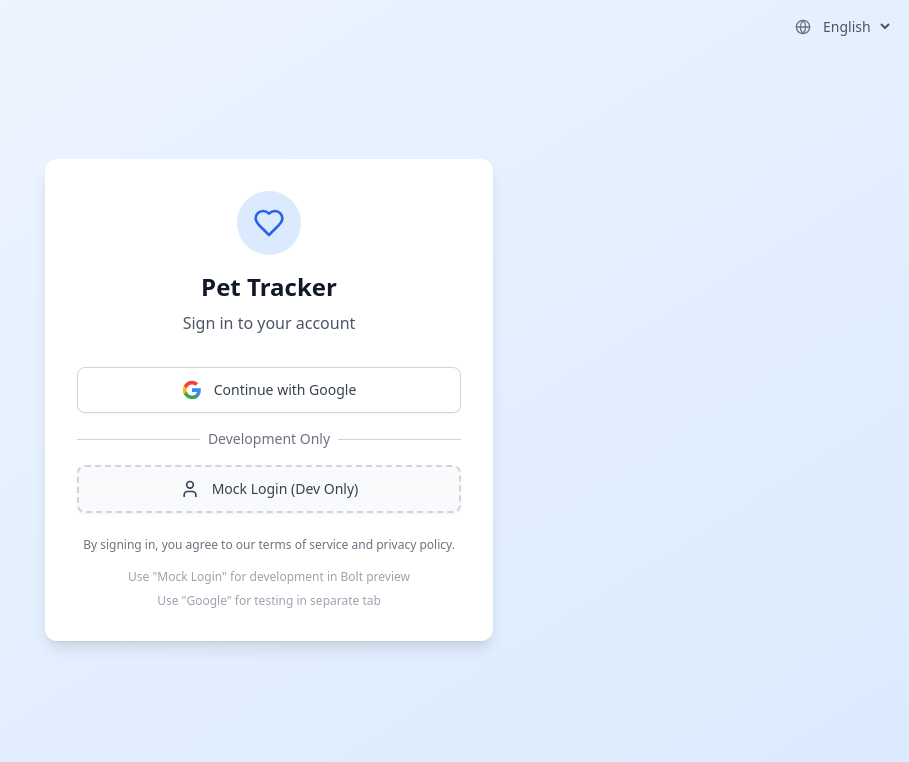
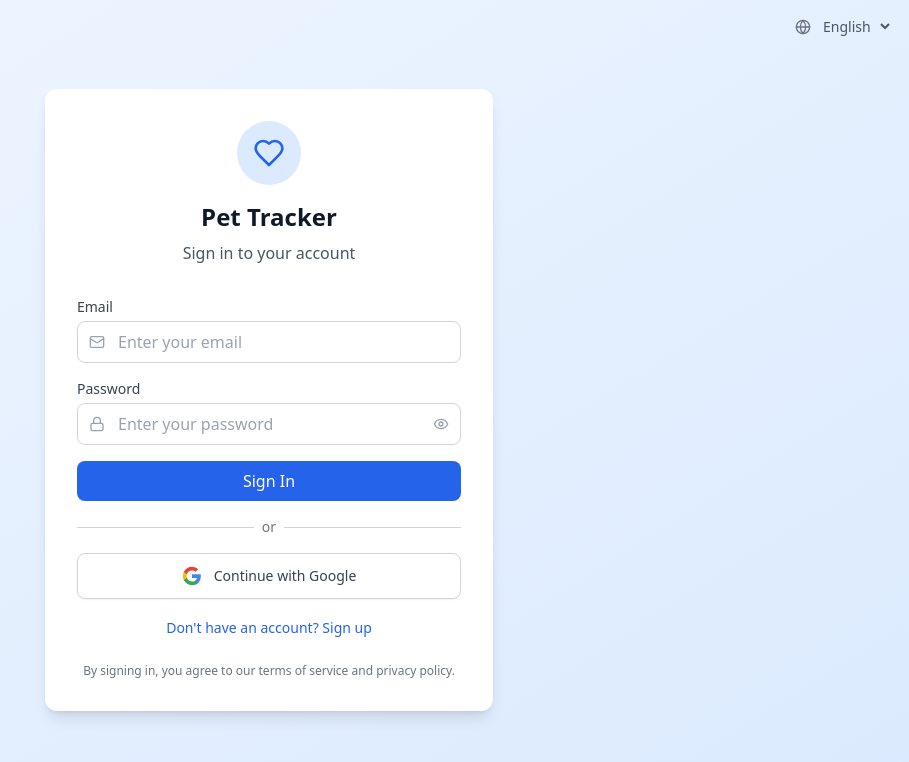
Before and after one commit to siabrac/purrfect-health, a React (Vite) app: page / in a window 1280 px wide. Shown: the top 762 px of the page, without its empty margins (371-1280 px from the left). Built offline with nearby package versions, Linux system fonts and the light colour scheme; no server answers.

Commit message:
Add Email Authentication and Remove Mock Login

```diff
--- a/src/components/AuthForm.tsx
+++ b/src/components/AuthForm.tsx
@@ -2,32 +2,66 @@ import React, { useState } from 'react';
 import { useLanguage } from '../contexts/LanguageContext';
 import { supabase } from '../lib/supabase';
 import LanguageSelector from './LanguageSelector';
-import { Heart, User } from 'lucide-react';
+import { Heart, Mail, Lock, User, Eye, EyeOff } from 'lucide-react';
 
 export default function AuthForm() {
   const { t } = useLanguage();
   const [loading, setLoading] = useState(false);
-  const [mockLoading, setMockLoading] = useState(false);
   const [error, setError] = useState<string | null>(null);
+  const [isSignUp, setIsSignUp] = useState(false);
+  const [showPassword, setShowPassword] = useState(false);
+  const [formData, setFormData] = useState({
+    email: '',
+    password: '',
+    confirmPassword: ''
+  });
 
-  // Detect if we're in the bolt.new iframe or separate tab
-  const isInIframe = window !== window.top;
-  const currentUrl = window.location.origin;
+  const handleEmailAuth = async (e: React.FormEvent) => {
+    e.preventDefault();
+    setLoading(true);
+    setError(null);
+
+    try {
+      if (isSignUp) {
+        if (formData.password !== formData.confirmPassword) {
+          throw new Error('Passwords do not match');
+        }
+
+        const { error } = await supabase.auth.signUp({
+          email: formData.email,
+          password: formData.password,
+        });
+
+        if (error) throw error;
+
+        // Show success message for sign up
+        setError('Check your email for the confirmation link!');
+      } else {
+        const { error } = await supabase.auth.signInWithPassword({
+          email: formData.email,
+          password: formData.password,
+        });
+
+        if (error) throw error;
+      }
+    } catch (error: any) {
+      console.error('Auth error:', error);
+      setError(error.message);
+    } finally {
+      setLoading(false);
+    }
+  };
 
   const handleGoogleSignIn = async (e: React.MouseEvent) => {
     e.preventDefault();
     setLoading(true);
     setError(null);
 
-    console.log('Attempting Google sign-in...');
-    console.log('Current URL:', currentUrl);
-    console.log('Is in iframe:', isInIframe);
-
     try {
       const { error } = await supabase.auth.signInWithOAuth({
         provider: 'google',
         options: {
-          redirectTo: currentUrl,
+          redirectTo: window.location.origin,
           queryParams: {
             access_type: 'offline',
             prompt: 'consent',
@@ -35,54 +69,14 @@ export default function AuthForm() {
         }
       });
 
-      if (error) {
+      if (error) throw error;
+    } catch (error: any) {
       console.error('Google sign-in error:', error);
-        throw error;
-      }
-
-      console.log('Google sign-in initiated successfully');
-    } catch (error: any) {
-      console.error('Sign-in error:', error);
       setError(error.message);
       setLoading(false);
     }
-    // Don't set loading to false here as the redirect should happen
   };
 
-  const handleMockLogin = async () => {
-    setMockLoading(true);
-    setError(null);
-
-    try {
-      // Create a mock user session for development
-      const mockUser = {
-        id: 'a0eebc99-9c0b-4ef8-bb6d-6bb9bd380a11',
-        email: 'demo@pettracker.com',
-        user_metadata: {
-          full_name: 'Demo User',
-          avatar_url: 'https://images.pexels.com/photos/1239291/pexels-photo-1239291.jpeg?auto=compress&cs=tinysrgb&w=100&h=100&fit=crop'
-        }
-      };
-
-      // Simulate API delay
-      await new Promise(resolve => setTimeout(resolve, 1000));
-
-      // For development, we'll simulate a successful login
-      // In a real app, you'd never do this - this is just for development
-      console.log('Mock login successful:', mockUser);
-
-      // Set mock auth flag
-      localStorage.setItem('mock-auth', 'true');
-
-      // Force a page reload to trigger the auth state change
-      window.location.reload();
-    } catch (error: any) {
-      console.error('Mock login error:', error);
-      setError('Mock login failed');
-    } finally {
-      setMockLoading(false);
-    }
-  };
   return (
     <div className="min-h-screen bg-gradient-to-br from-primary-50 to-primary-100 flex items-center justify-center p-4">
       <div className="max-w-md w-full bg-white rounded-xl shadow-lg p-8">
@@ -96,16 +90,30 @@ export default function AuthForm() {
           </div>
           <h1 className="text-2xl font-bold text-gray-900 mb-2">{t('auth.title')}</h1>
           <p className="text-gray-600">
-            {t('auth.subtitle')}
+            {isSignUp ? 'Create your account' : t('auth.subtitle')}
           </p>
         </div>
 
         {error && (
-          <div className="bg-red-50 border border-red-200 rounded-lg p-3 mb-6">
-            <p className="text-sm text-red-600">{error}</p>
+          <div className={`border rounded-lg p-3 mb-6 ${
+            error.includes('Check your email')
+              ? 'bg-green-50 border-green-200'
+              : 'bg-red-50 border-red-200'
+          }`}>
+            <p className={`text-sm ${
+              error.includes('Check your email')
+                ? 'text-green-600'
+                : 'text-red-600'
+            }`}>
+              {error}
+            </p>
             <button
               onClick={() => setError(null)}
-              className="text-xs text-red-500 hover:text-red-700 mt-1"
+              className={`text-xs mt-1 ${
+                error.includes('Check your email')
+                  ? 'text-green-500 hover:text-green-700'
+                  : 'text-red-500 hover:text-red-700'
+              }`}
             >
               Dismiss
             </button>
@@ -113,6 +121,83 @@ export default function AuthForm() {
         )}
 
         <div className="space-y-4">
+          {/* Email/Password Form */}
+          <form onSubmit={handleEmailAuth} className="space-y-4">
+            <div>
+              <label className="label">Email</label>
+              <div className="relative">
+                <Mail className="absolute left-3 top-1/2 transform -translate-y-1/2 w-4 h-4 text-gray-400" />
+                <input
+                  type="email"
+                  value={formData.email}
+                  onChange={(e) => setFormData({ ...formData, email: e.target.value })}
+                  className="input pl-10"
+                  placeholder="Enter your email"
+                  required
+                />
+              </div>
+            </div>
+
+            <div>
+              <label className="label">Password</label>
+              <div className="relative">
+                <Lock className="absolute left-3 top-1/2 transform -translate-y-1/2 w-4 h-4 text-gray-400" />
+                <input
+                  type={showPassword ? 'text' : 'password'}
+                  value={formData.password}
+                  onChange={(e) => setFormData({ ...formData, password: e.target.value })}
+                  className="input pl-10 pr-10"
+                  placeholder="Enter your password"
+                  required
+                />
+                <button
+                  type="button"
+                  onClick={() => setShowPassword(!showPassword)}
+                  className="absolute right-3 top-1/2 transform -translate-y-1/2 text-gray-400 hover:text-gray-600"
+                >
+                  {showPassword ? <EyeOff className="w-4 h-4" /> : <Eye className="w-4 h-4" />}
+                </button>
+              </div>
+            </div>
+
+            {isSignUp && (
+              <div>
+                <label className="label">Confirm Password</label>
+                <div className="relative">
+                  <Lock className="absolute left-3 top-1/2 transform -translate-y-1/2 w-4 h-4 text-gray-400" />
+                  <input
+                    type={showPassword ? 'text' : 'password'}
+                    value={formData.confirmPassword}
+                    onChange={(e) => setFormData({ ...formData, confirmPassword: e.target.value })}
+                    className="input pl-10"
+                    placeholder="Confirm your password"
+                    required
+                  />
+                </div>
+              </div>
+            )}
+
+            <button
+              type="submit"
+              disabled={loading}
+              className="w-full btn-primary"
+            >
+              {loading ? (
+                <div className="w-5 h-5 mr-3 animate-spin rounded-full border-2 border-white border-t-transparent"></div>
+              ) : null}
+              {isSignUp ? 'Create Account' : 'Sign In'}
+            </button>
+          </form>
+
+          <div className="relative my-6">
+            <div className="absolute inset-0 flex items-center">
+              <div className="w-full border-t border-gray-300" />
+            </div>
+            <div className="relative flex justify-center text-sm">
+              <span className="px-2 bg-white text-gray-500">or</span>
+            </div>
+          </div>
+
           <button
             type="button"
             onClick={handleGoogleSignIn}
@@ -144,28 +229,19 @@ export default function AuthForm() {
             {loading ? t('auth.signingIn') : t('auth.continueWithGoogle')}
           </button>
 
-          <div className="relative my-6">
-            <div className="absolute inset-0 flex items-center">
-              <div className="w-full border-t border-gray-300" />
-            </div>
-            <div className="relative flex justify-center text-sm">
-              <span className="px-2 bg-white text-gray-500">Development Only</span>
-            </div>
-          </div>
-
+          <div className="text-center">
             <button
               type="button"
-            onClick={handleMockLogin}
-            disabled={mockLoading}
-            className="w-full flex items-center justify-center px-4 py-3 border-2 border-dashed border-gray-300 rounded-lg shadow-sm bg-gray-50 text-sm font-medium text-gray-700 hover:bg-gray-100 focus:outline-none focus:ring-2 focus:ring-offset-2 focus:ring-primary-500 disabled:opacity-50 disabled:cursor-not-allowed transition-colors duration-200"
+              onClick={() => {
+                setIsSignUp(!isSignUp);
+                setError(null);
+                setFormData({ email: '', password: '', confirmPassword: '' });
+              }}
+              className="text-sm text-primary-600 hover:text-primary-500"
             >
-            {mockLoading ? (
-              <div className="w-5 h-5 mr-3 animate-spin rounded-full border-2 border-gray-300 border-t-gray-600"></div>
-            ) : (
-              <User className="w-5 h-5 mr-3" />
-            )}
-            {mockLoading ? t('auth.loggingIn') : t('auth.mockLogin')}
+              {isSignUp ? 'Already have an account? Sign in' : "Don't have an account? Sign up"}
             </button>
+          </div>
         </div>
 
         <div className="mt-6 text-center">
@@ -173,16 +249,6 @@ export default function AuthForm() {
             {t('auth.terms')}
           </p>
         </div>
-
-        {/* Development info */}
-        <div className="mt-4 text-center">
-          <p className="text-xs text-gray-400 mb-2">
-            {t('auth.devInfo1')}
-          </p>
-          <p className="text-xs text-gray-400">
-            {t('auth.devInfo2')}
-          </p>
-        </div>
       </div>
     </div>
   );
--- a/src/hooks/useAuth.ts
+++ b/src/hooks/useAuth.ts
@@ -1,35 +1,12 @@
 import { useState, useEffect } from 'react';
 import { User } from '@supabase/supabase-js';
-import { supabase, supabaseAdmin } from '../lib/supabase';
+import { supabase } from '../lib/supabase';
 
-// Mock user for development
-const MOCK_USER = {
-  id: 'a0eebc99-9c0b-4ef8-bb6d-6bb9bd380a11',
-  email: 'demo@pettracker.com',
-  user_metadata: {
-    full_name: 'Demo User',
-    avatar_url: 'https://images.pexels.com/photos/1239291/pexels-photo-1239291.jpeg?auto=compress&cs=tinysrgb&w=100&h=100&fit=crop'
-  },
-  app_metadata: {},
-  aud: 'authenticated',
-  created_at: new Date().toISOString(),
-  updated_at: new Date().toISOString()
-} as User;
 export function useAuth() {
   const [user, setUser] = useState<User | null>(null);
   const [loading, setLoading] = useState(true);
-  const [isMockUser, setIsMockUser] = useState(false);
 
   useEffect(() => {
-    // Check for mock login in development
-    const isMockMode = localStorage.getItem('mock-auth') === 'true';
-
-    if (isMockMode) {
-      setUser(MOCK_USER);
-      setLoading(false);
-      return;
-    }
-
     // Get initial session
     supabase.auth.getSession().then(({ data: { session } }) => {
       setUser(session?.user ?? null);
@@ -40,10 +17,6 @@ export function useAuth() {
     const {
       data: { subscription },
     } = supabase.auth.onAuthStateChange((_event, session) => {
-      // Don't override mock auth
-      if (localStorage.getItem('mock-auth') === 'true') {
-        return;
-      }
       setUser(session?.user ?? null);
       setLoading(false);
     });
@@ -51,50 +24,14 @@ export function useAuth() {
     return () => subscription.unsubscribe();
   }, []);
 
-  // Get the appropriate Supabase client based on auth type
-  const getSupabaseClient = () => {
-    return isMockUser ? supabaseAdmin : supabase
-  }
-
-  const mockLogin = () => {
-    const mockUser = {
-      id: 'a0eebc99-9c0b-4ef8-bb6d-6bb9bd380a11',
-      email: 'demo@pettracker.com',
-      user_metadata: {
-        full_name: 'Demo User',
-        avatar_url: 'https://images.pexels.com/photos/220453/pexels-photo-220453.jpeg?auto=compress&cs=tinysrgb&w=150'
-      }
-    };
-
-    // Create a mock session for Supabase
-    const mockSession = {
-      access_token: 'mock-access-token',
-      refresh_token: 'mock-refresh-token',
-      expires_in: 3600,
-      expires_at: Math.floor(Date.now() / 1000) + 3600,
-      token_type: 'bearer',
-      user: mockUser
-    };
-
-    // Set the session in Supabase client
-    supabase.auth.setSession(mockSession);
-    setUser(mockUser);
-    setIsMockUser(true);
-  };
-
   const signOut = async () => {
-    // Clear mock auth
-    localStorage.removeItem('mock-auth');
     await supabase.auth.signOut();
     setUser(null);
-    setIsMockUser(false);
   };
 
   return {
     user,
     loading,
-    isMockUser,
-    supabaseClient: getSupabaseClient(),
     signOut,
   };
 }
--- a/src/lib/supabase.ts
+++ b/src/lib/supabase.ts
@@ -3,18 +3,9 @@ import type { Database } from '../types';
 
 const supabaseUrl = import.meta.env.VITE_SUPABASE_URL;
 const supabaseAnonKey = import.meta.env.VITE_SUPABASE_ANON_KEY;
-const supabaseServiceKey = import.meta.env.VITE_SUPABASE_SERVICE_ROLE_KEY;
 
 if (!supabaseUrl || !supabaseAnonKey) {
   throw new Error('Missing Supabase environment variables');
 }
 
 export const supabase = createClient<Database>(supabaseUrl, supabaseAnonKey);
-
-// Service role client for bypassing RLS during mock authentication
-export const supabaseAdmin = createClient<Database>(supabaseUrl, supabaseServiceKey, {
-  auth: {
-    autoRefreshToken: false,
-    persistSession: false
-  }
-});
--- a/src/pages/Pets.tsx
+++ b/src/pages/Pets.tsx
@@ -6,7 +6,7 @@ import { Plus, Edit2, Trash2, Heart } from 'lucide-react';
 import { format, differenceInYears, differenceInMonths } from 'date-fns';
 
 export default function Pets() {
-  const { user, supabaseClient } = useAuth();
+  const { user } = useAuth();
   const { t } = useLanguage();
   const [pets, setPets] = useState<Pet[]>([]);
   const [loading, setLoading] = useState(true);
@@ -28,7 +28,7 @@ export default function Pets() {
 
   const loadPets = async () => {
     try {
-      const { data, error } = await supabaseClient
+      const { data, error } = await supabase
         .from('pets')
         .select('*')
         .eq('user_id', user!.id)
@@ -57,13 +57,13 @@ export default function Pets() {
       };
 
       if (editingPet) {
-        const { error } = await supabaseClient
+        const { error } = await supabase
           .from('pets')
           .update(petData)
           .eq('id', editingPet.id);
         if (error) throw error;
       } else {
-        const { error } = await supabaseClient
+        const { error } = await supabase
           .from('pets')
           .insert([petData]);
         if (error) throw error;
@@ -96,7 +96,7 @@ export default function Pets() {
     }
 
     try {
-      const { error } = await supabaseClient
+      const { error } = await supabase
         .from('pets')
         .delete()
         .eq('id', petId);
```
Lines whose indentation alone changed are shown as unchanged.
